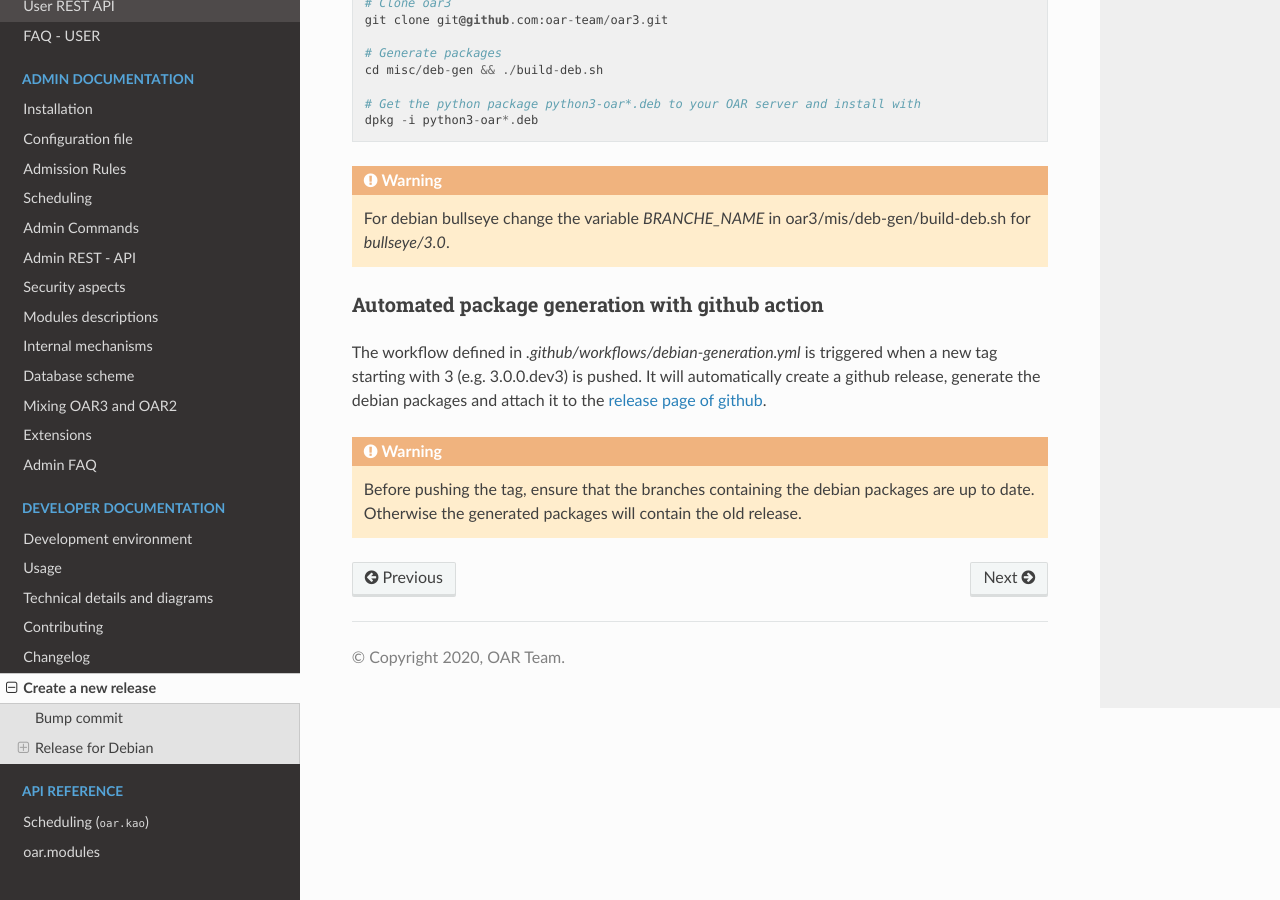
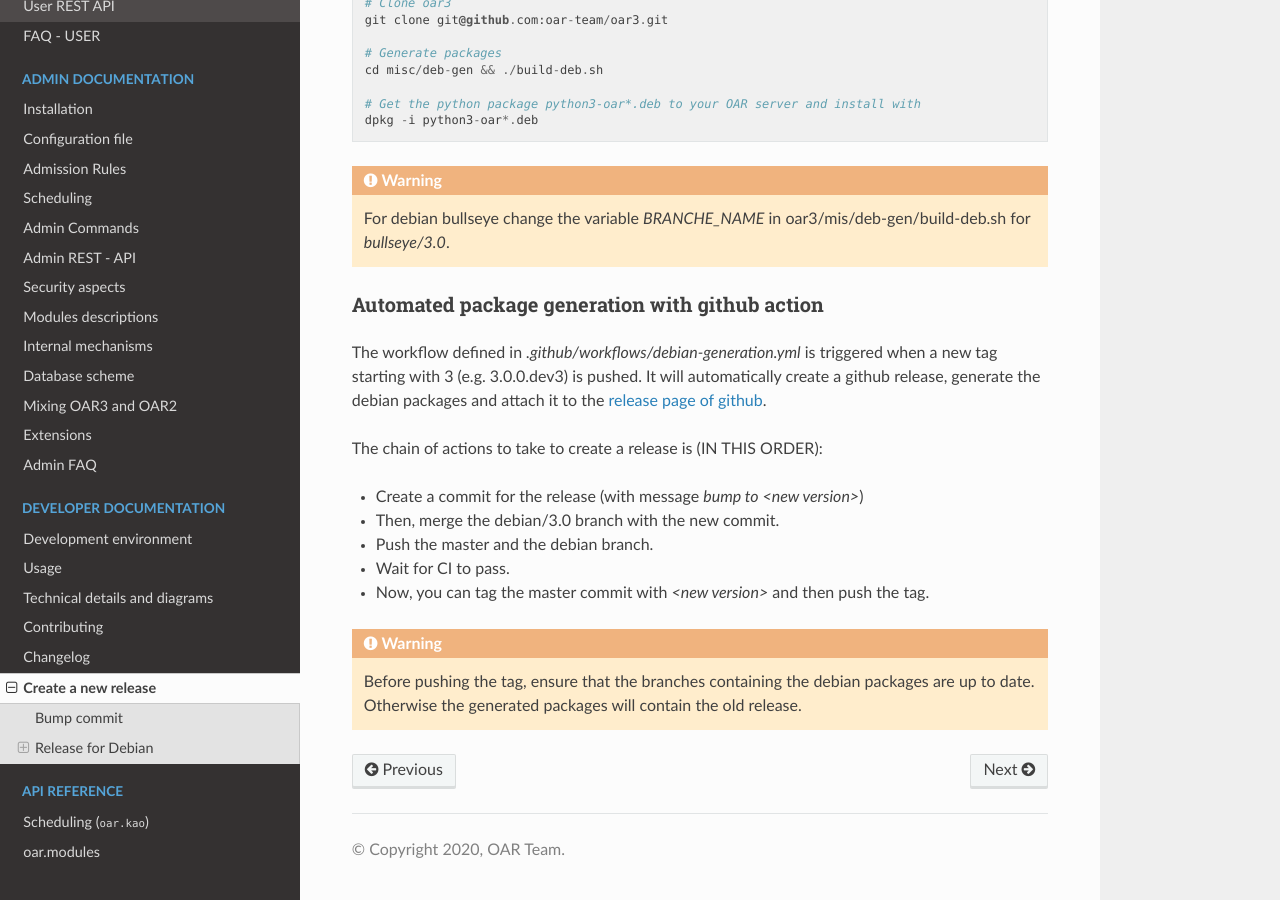
Before and after one commit to oar-team/oar3, a Sphinx documentation site: the page built from docs/developer/release.rst, in a window 1280 px wide and 900 px high, scrolled down 1024 px. Built offline with Sphinx 7.4.7 and the Read the Docs theme 2.0.0, drawn with Linux system fonts in a browser that asks for light colours.

Commit message:
[docs] clarification on how to create releases

```diff
--- a/docs/developer/release.rst
+++ b/docs/developer/release.rst
@@ -51,6 +51,14 @@ Automated package generation with github action
 The workflow defined in `.github/workflows/debian-generation.yml` is triggered when a new tag starting with 3 (e.g. 3.0.0.dev3) is pushed.
 It will automatically create a github release, generate the debian packages and attach it to the `release page of github`_.
 
+The chain of actions to take to create a release is (IN THIS ORDER):
+
+- Create a commit for the release (with message `bump to <new version>`)
+- Then, merge the debian/3.0 branch with the new commit.
+- Push the master and the debian branch.
+- Wait for CI to pass.
+- Now, you can tag the master commit with `<new version>` and then push the tag.
+
 .. warning::
   Before pushing the tag, ensure that the branches containing the debian packages are up to date. Otherwise the generated packages will contain the old release.
 
```
